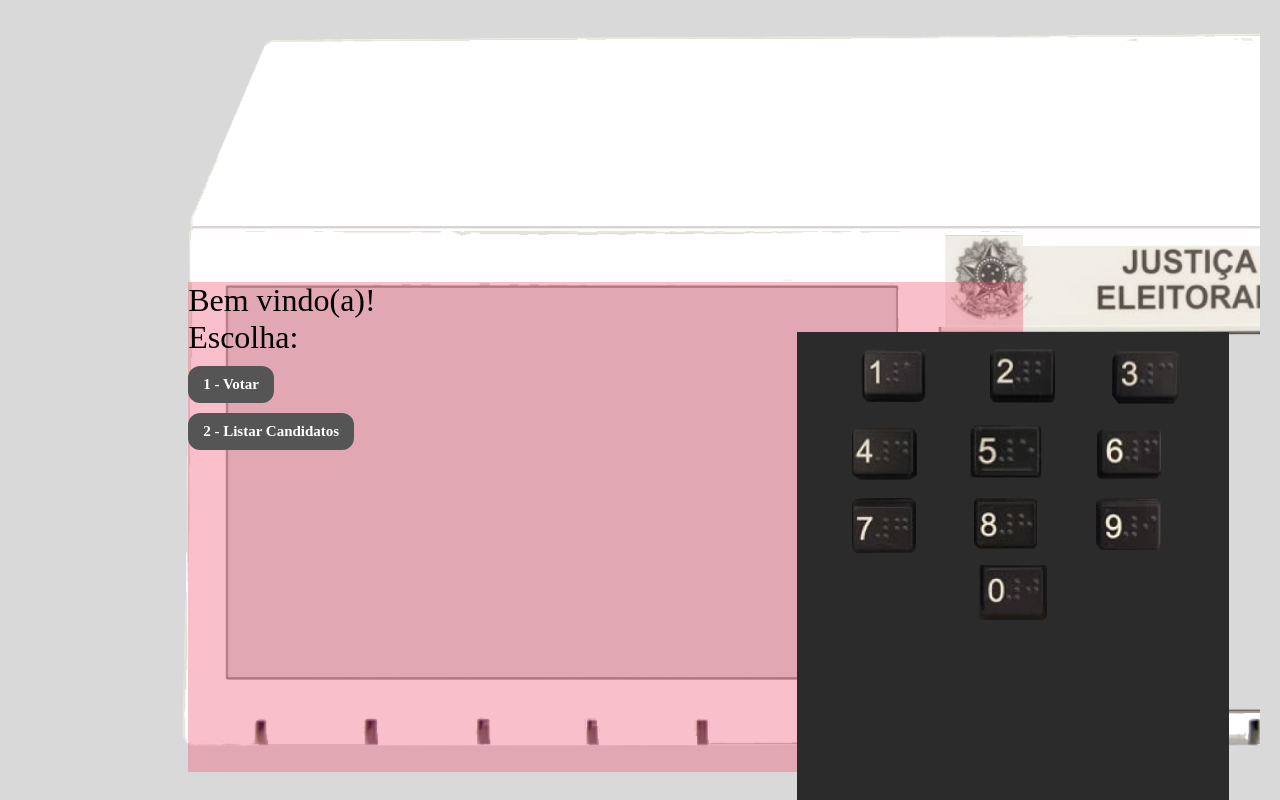
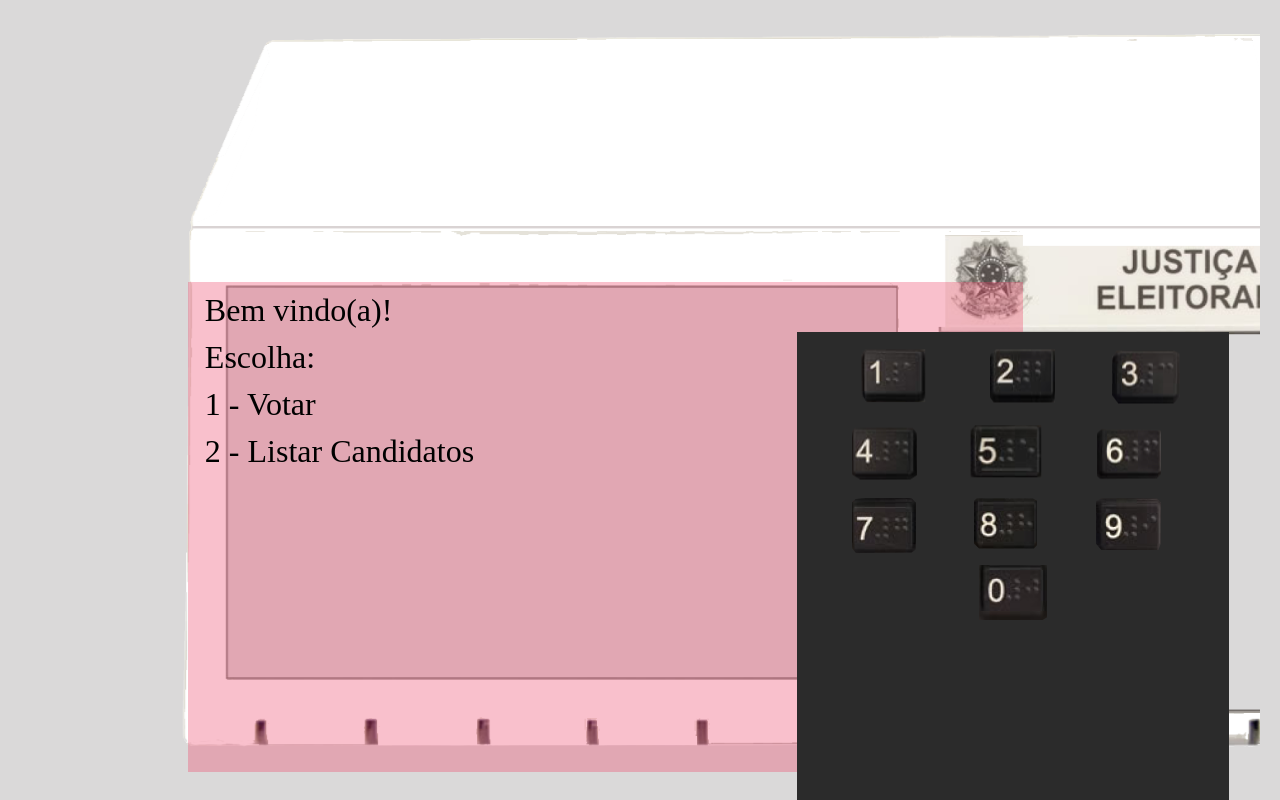
Before and after one commit to TEAM-UNSINGED/FRONTEND, a React (Create React App) app: page / in a window 1280 px wide. Built offline with nearby package versions, Linux system fonts and the light colour scheme.

Commit message:
Feature: Update for push

```diff
--- a/src/pages/Landing/index.tsx
+++ b/src/pages/Landing/index.tsx
@@ -1,29 +1,38 @@
-import React, {useEffect} from 'react';
+import React, {useEffect, useState} from 'react';
 import { useHistory } from "react-router-dom";
 
 import {useInput} from '../../hooks/input';
 
-import { Container, Button} from './styles';
+import { Container } from './styles';
 
 const Landing: React.FC = () => {
   const {message} = useInput();
   const history = useHistory();
-  function handleButton(){
-    history.push('/list')
-  }
+  const [error, setError] = useState('');
 
   useEffect(() => {
     if(message !== ''){
-      console.log(message, 'MESSAGE');
+      switch (message) {
+
+        case '2': {
+          history.push('/list');
+          break;
+        }
+
+        default: {
+          setError('OPÇÃO INVALIDA TENTE NOVAMENTE!');
+        }
+      }
     }
-  });
+  }, [message, history, setError]);
 
   return (
     <Container>
-      <h1>Bem vindo(a)! <br></br> Escolha: </h1>
-      <Button>1 - Votar</Button>
-      <Button onClick={handleButton}>2 - Listar Candidatos</Button>
-
+      <h1>Bem vindo(a)!</h1>
+      <h1>Escolha:</h1>
+      <h1>1 - Votar</h1>
+      <h1>2 - Listar Candidatos</h1>
+      <h2>{error}</h2>
     </Container>
   );
 };
--- a/src/pages/Landing/styles.ts
+++ b/src/pages/Landing/styles.ts
@@ -8,7 +8,19 @@ export const Container = styled.div`
   left: 14.7%;
   top: 35.2%;
   display: block;
+
+  h1 {
+    margin-left: 2%;
+    margin-top: 10px;
+  }
+
+  h2{
+    color: #ff0000;
+    text-align: center;
+    margin-top: 50px;
+  }
 `
+
 export const Button = styled.button `
   margin-top: 10px;
   font-size: 15px;
```
Lines whose indentation alone changed are shown as unchanged.
